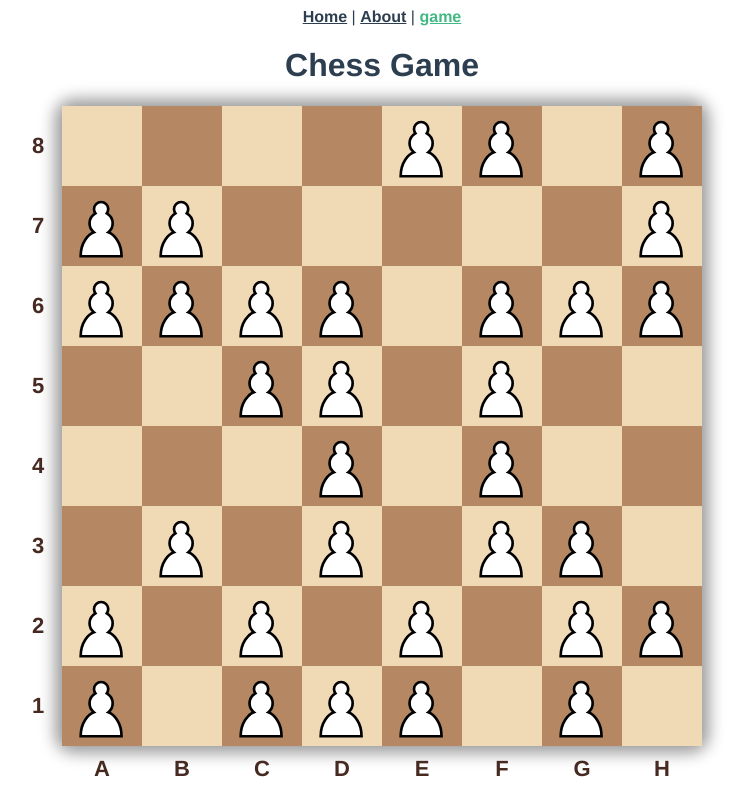
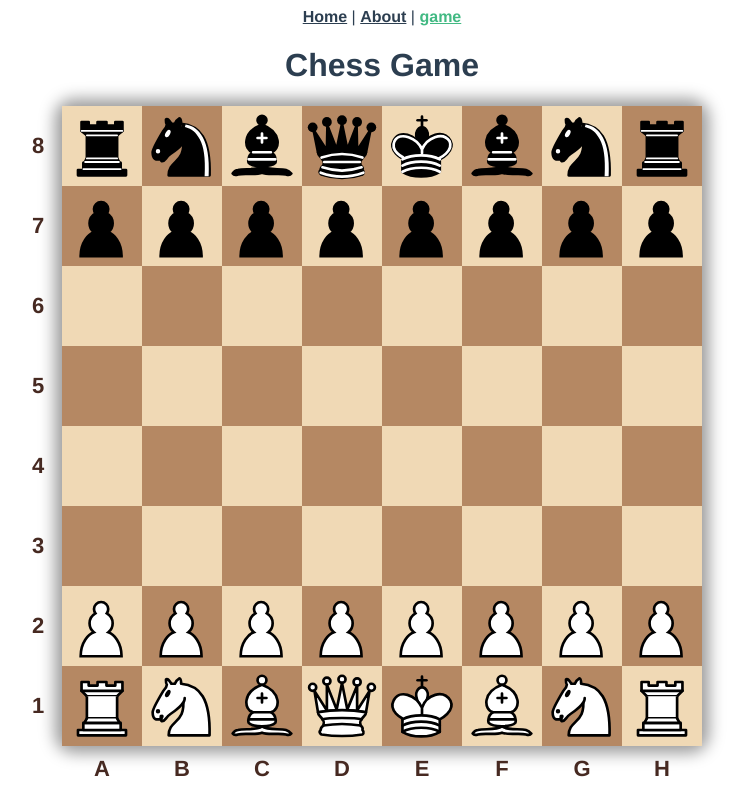
Before and after one commit to coenond/vue-chess, a Vue app: page /game in a window 1280 px wide. Shown: the whole page, without its empty margins (258-1007 px from the left). Built offline with nearby package versions, Linux system fonts and the light colour scheme.

Commit message:
feature: pass the game statue to the vue components to show the pieces on the squares

```diff
--- a/src/components/representation/Board.vue
+++ b/src/components/representation/Board.vue
@@ -2,19 +2,27 @@
   <div class="board">
     <square v-for='s in allSquares'
       :key='s.name()'
-      :square-obj="s" />
+      :square-obj="s"
+      :state="state" />
   </div>
 </template>
 
 <script lang="ts">
 import { defineComponent } from 'vue';
 import SquareObj from '@/models/square/Square';
+import State from '@/models/game/State';
 import Square from '@/components/representation/Square.vue';
 
 export default defineComponent({
   name: 'Board',
   components: {
     Square,
+  },
+  props: {
+    state: {
+      type: State,
+      required: true,
+    },
   },
   computed: {
     allSquares(): SquareObj[] {
--- a/src/components/representation/Square.vue
+++ b/src/components/representation/Square.vue
@@ -2,7 +2,9 @@
   <div
     class="square"
     :class="colorClass">
-    <piece v-if="Math.random() < 0.5" :piece-obj="samplePiece" />
+    <piece
+      v-if="pieceOnSquare"
+      :piece-obj="pieceOnSquare" />
     <div
       v-if="firstFile"
       class="square__annotation square__annotation__file">
@@ -19,11 +21,11 @@
 <script lang="ts">
 import { defineComponent } from 'vue';
 import Piece from '@/components/representation/Piece.vue';
+import SquareColorHelper from '@/helpers/SquareColorHelper';
+import State from '@/models/game/State';
 import PieceObj from '@/models/pieces/Piece';
-import Pawn from '@/models/pieces/Pawn';
-import SquareColorHelper from '@/helpers/SquareColorHelper';
+import Square from '@/models/square/Square';
 import ColorEnum from '@/models/common/ColorEnum';
-import Square from '@/models/square/Square';
 
 export default defineComponent({
   name: 'Square',
@@ -35,10 +37,14 @@ export default defineComponent({
       type: Square,
       required: true,
     },
+    state: {
+      type: State,
+      required: true,
+    },
   },
   computed: {
-    samplePiece(): PieceObj {
-      return new Pawn(ColorEnum.White);
+    pieceOnSquare(): PieceObj  | null{
+      return this.state.pieceOnSquare(this.squareObj);
     },
     color(): ColorEnum {
       return SquareColorHelper.getColorForSquare(this.squareObj);
--- a/src/views/Game.vue
+++ b/src/views/Game.vue
@@ -1,18 +1,30 @@
 <template>
   <div class="game">
     <h1>Chess Game</h1>
-    <board />
+    <board :state="state"/>
   </div>
 </template>
 
 <script lang="ts">
 import { defineComponent } from 'vue';
+import NewGameHelper from '@/helpers/NewGameHelper';
 import Board from '@/components/representation/Board.vue';
+import State from '@/models/game/State';
 
 export default defineComponent({
   name: 'Game',
   components: {
     Board,
   },
+  data() {
+    return {
+      state: State.emptyState(),
+    };
+  },
+  beforeMount() {
+    if (this.state.isEmpty()) {
+      this.state = NewGameHelper.create();
+    }
+  }
 });
 </script>
```
